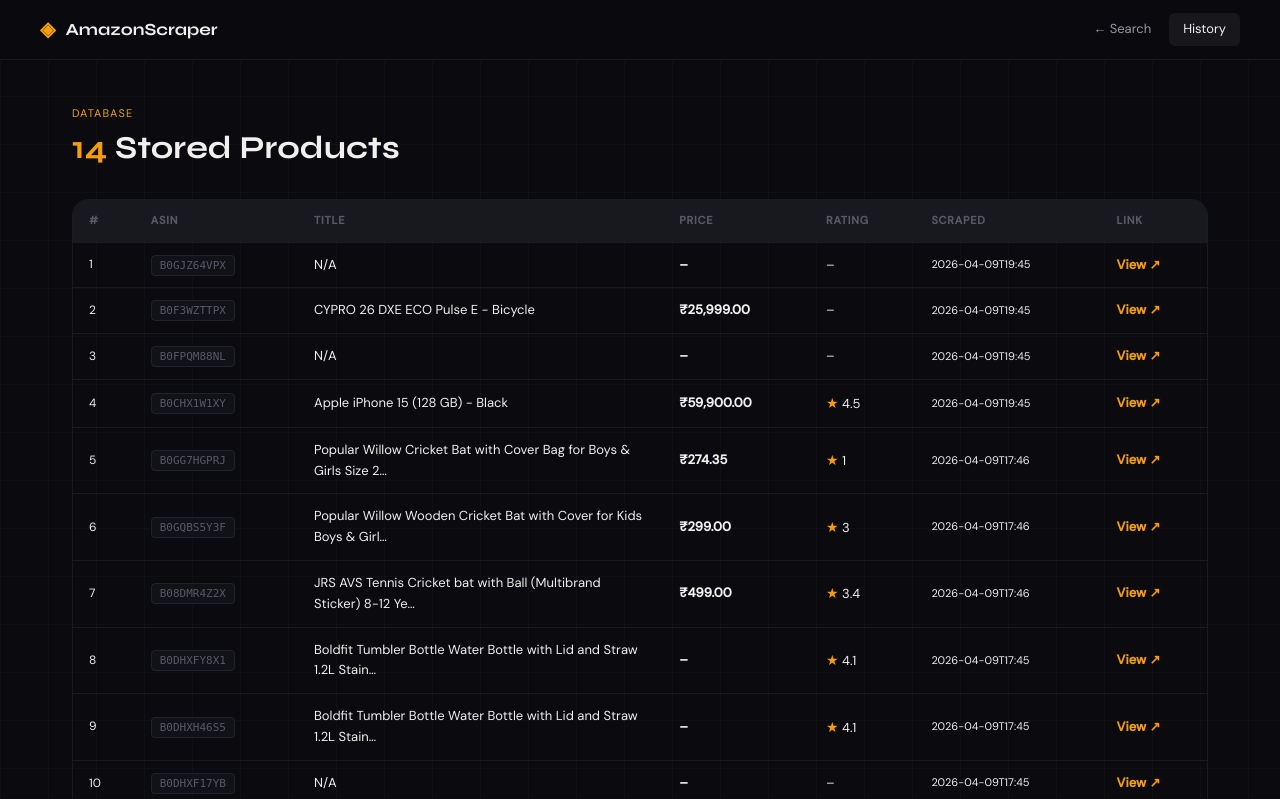
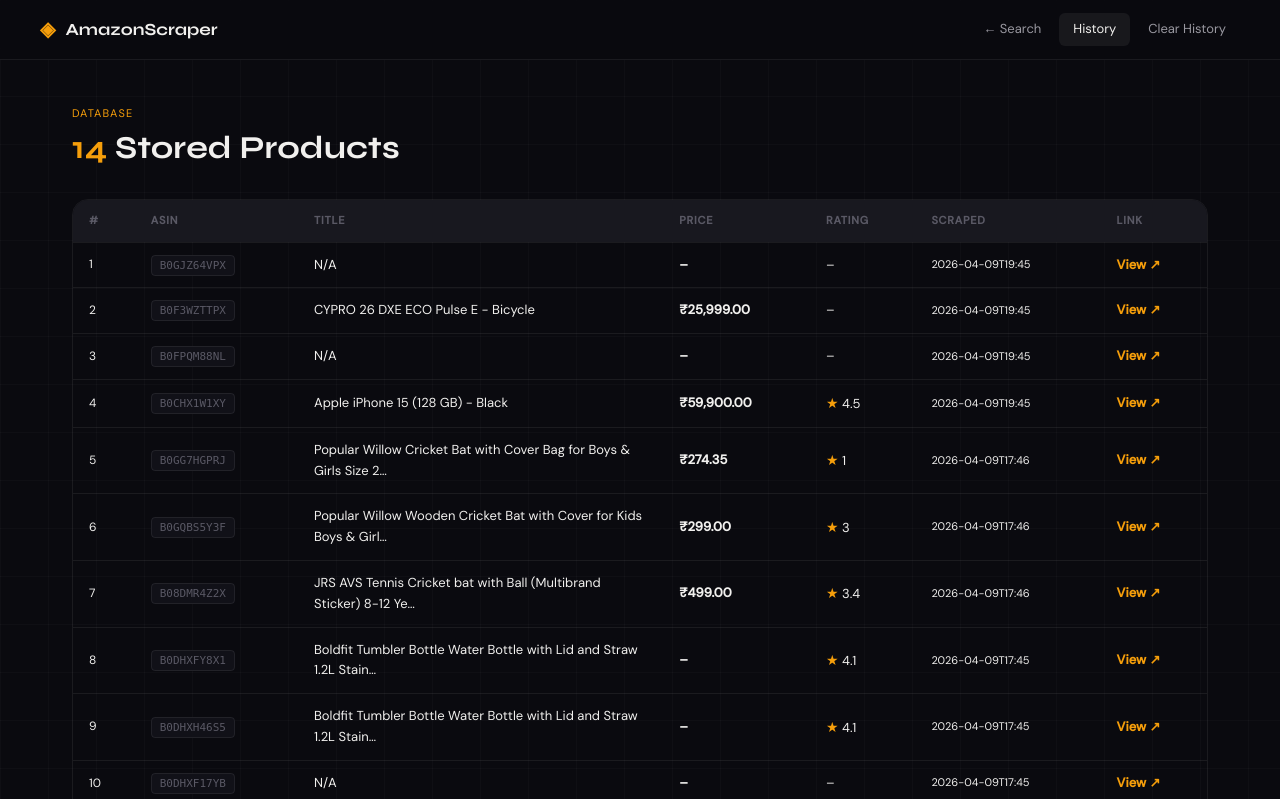
Before and after one commit to prernachavan6/Amazon_web_scraper, a Flask app: page /history in a window 1280 px wide. Shown: the top 799 px of the page. Run offline with Flask 3, Linux system fonts and the light colour scheme; data comes from the database, SQL or seed files in the repository.

Commit message:
Add 'Clear History' link to history navigation

```diff
--- a/templates/history.html
+++ b/templates/history.html
@@ -21,6 +21,7 @@
     <div class="nav-links">
       <a href="/" class="nav-link">← Search</a>
       <a href="/history" class="nav-link active">History</a>
+      <a href="/clear-history" class="nav-link">Clear History</a>
     </div>
   </nav>
 
```
